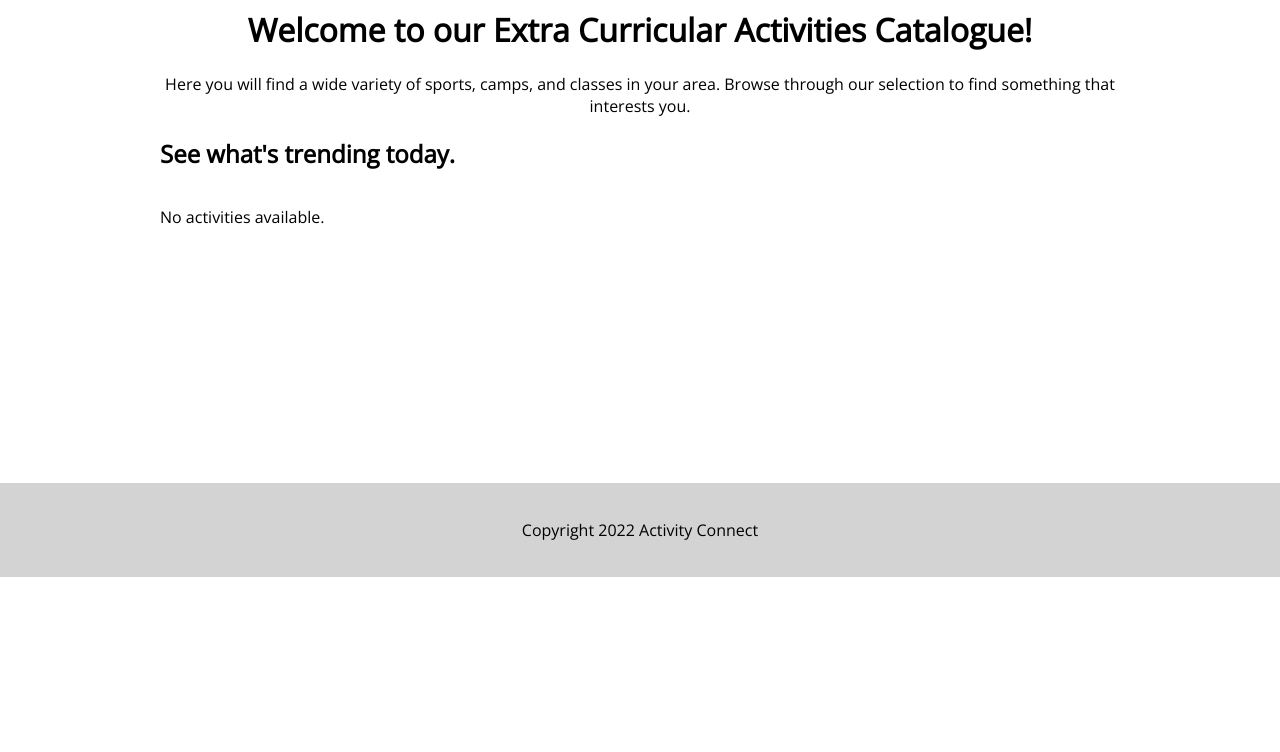
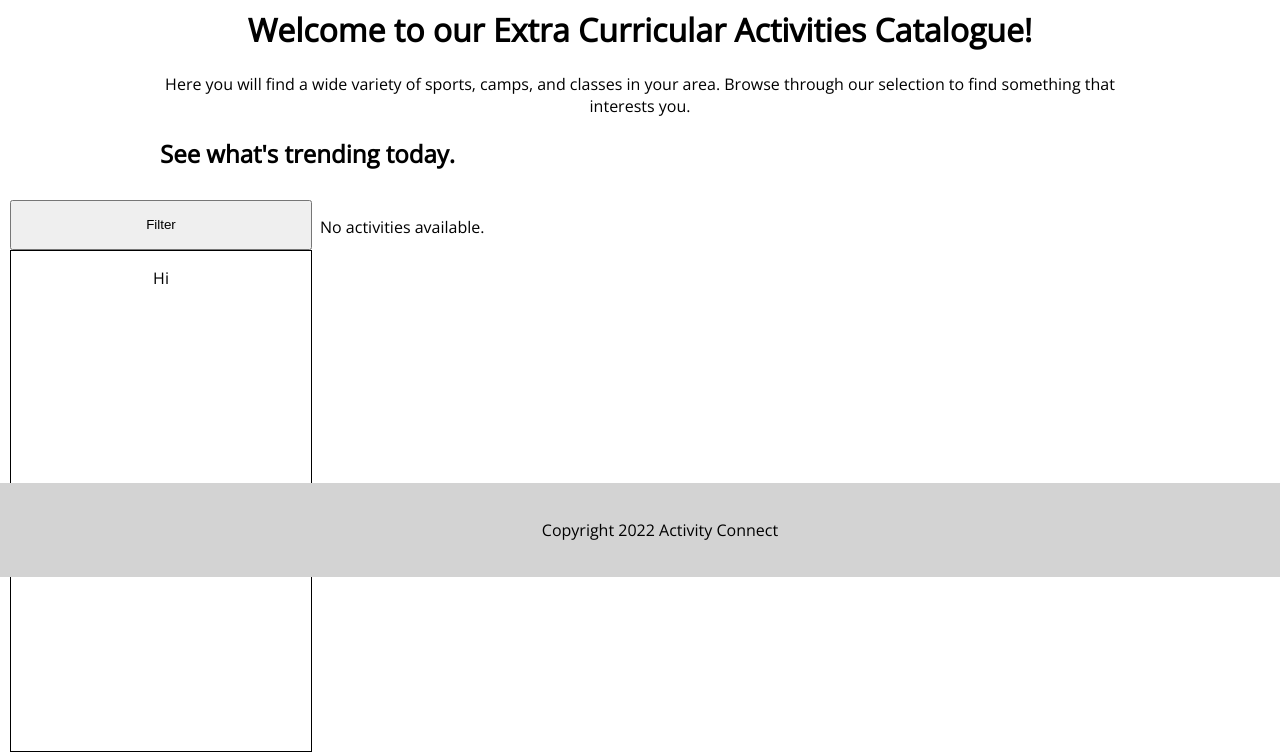
Before and after one commit to NightShift3201/activityconnect, a Django app: page /home/ in a window 1280 px wide. Shown: the part 223-975 px from the top of the page. Before the commit the page ends 800 px from the top, so only its background shows below. Run offline with Django 4.2, Linux system fonts and the light colour scheme; data that the repository does not hold is empty.

Commit message:
filter
created the filter

```diff
--- a/main/static/main/main.css
+++ b/main/static/main/main.css
@@ -57,6 +57,8 @@ body {
     grid-gap: 40px;
     display: flex;
     flex-wrap: wrap;
+    float: right;
+    padding: 0px 0px 0px 10px;
 
   }
 
@@ -223,3 +225,40 @@ body {
 aside {
   display: block
 }
+
+.sidebar {
+  width: 300px;
+  height: 500px;
+  float: left;
+
+
+}
+
+.collapsible {
+  width: 302px;
+  height: 50px;
+  padding: 10px;
+}
+
+.content {
+  background-color: white;
+  width: 300px;
+  height: 500px;
+  border: 1px solid black;
+
+}
+
+.wrapper {
+  display: flex;
+  position: absolute;
+  margin: 10px;
+  left: 0px;
+  right: 0px;
+
+}
+
+footer {
+  position: absolute;
+  bottom: 0;
+  width: 100%;
+}
--- a/main/templates/main/home.html
+++ b/main/templates/main/home.html
@@ -98,9 +98,20 @@
     <h2 align = "left" margin-left=-50px>See what's trending today. </h2>
 
 
+    <div class = "wrapper">
+
+
+
+    <form class = "sidebar">
+      <button type="button" class="collapsible">Filter</button>
+        <div class="content">
+          <p>Hi</p>
+        </div>
+    </form>
 
 
     <section id="storefront">
+
 
       {% if activty_list %}
           {% for activity in activty_list %}
@@ -119,14 +130,46 @@
       {% else %}
           <p>No activities available.</p>
       {% endif %}
+
     </section>
+
+    </div>
+
   </main>
 
 
 
+
   <!-- Footer -->
+
   <footer>
     <p>Copyright 2022 Activity Connect</p>
   </footer>
+
+
+
+
+  <script>
+    var coll = document.getElementsByClassName("collapsible");
+    var i;
+
+    for (i = 0; i < coll.length; i++) {
+      coll[i].addEventListener("click", function() {
+        this.classList.toggle("active");
+        var content = this.nextElementSibling;
+        if (content.style.display === "block") {
+          content.style.display = "none";
+        } else {
+          content.style.display = "block";
+        }
+      });
+    }
+    </script>
+
+
+
+
 </body>
+
+
 </html>
```
Lines whose indentation alone changed are shown as unchanged.
